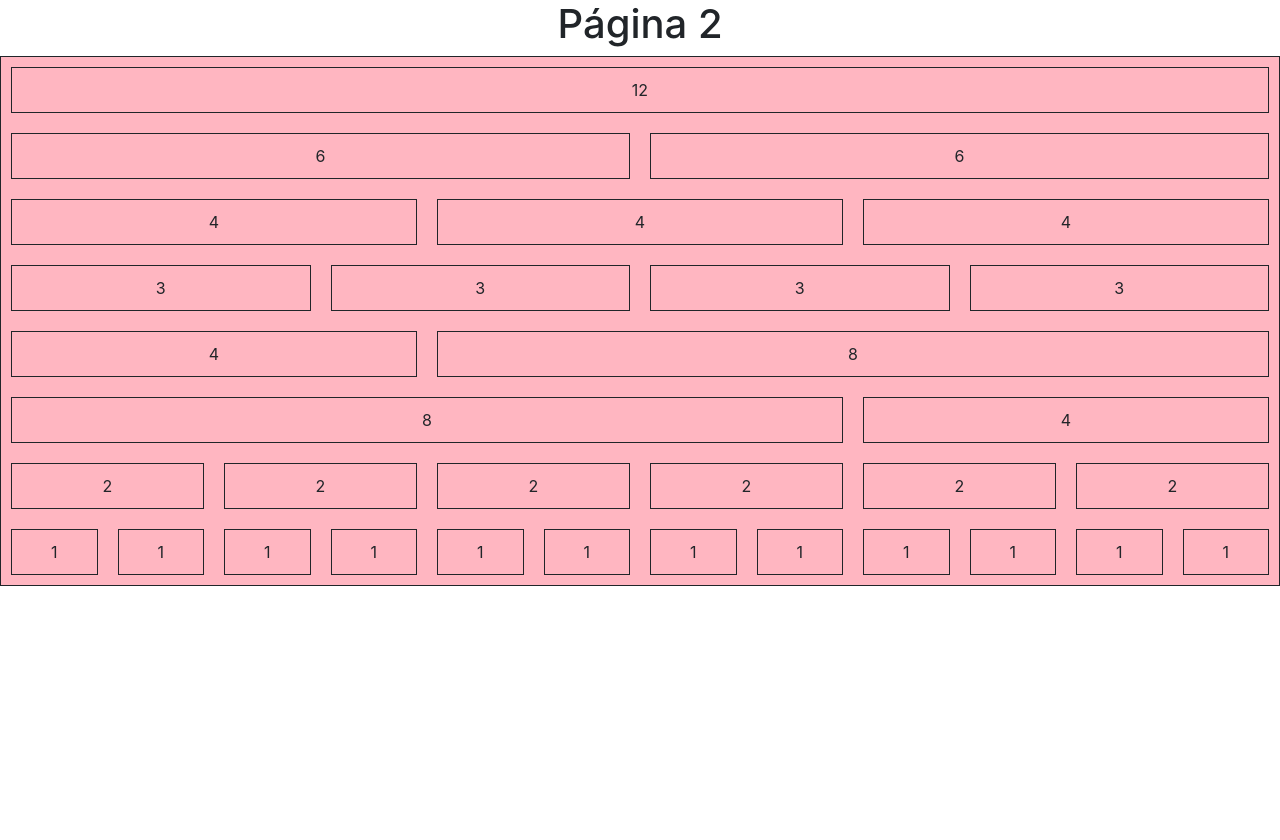
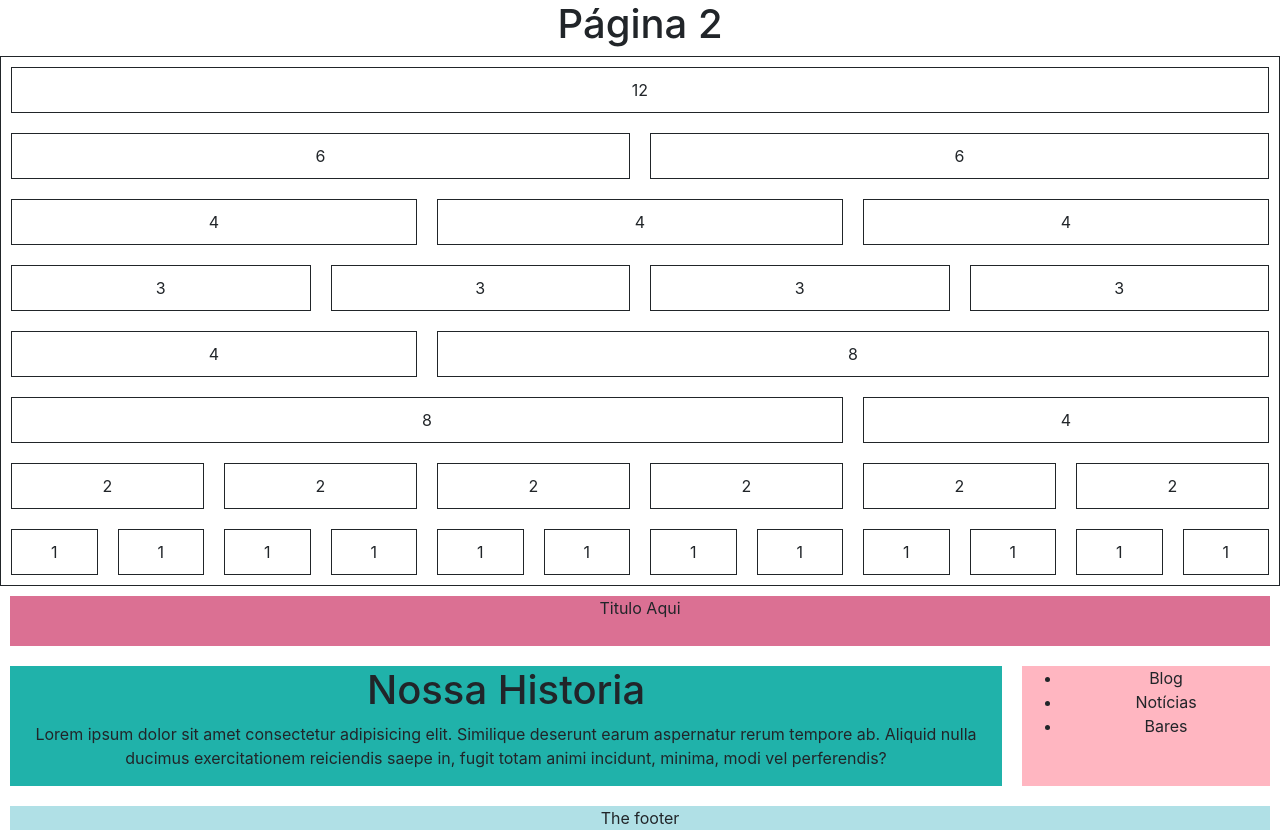
Before and after one commit to camichang/Bootstrap---trabalhos-sala, a plain HTML site: page Desenvolvendo com Bootstrap/pag2.html in a window 1280 px wide. Before the commit the page ends 800 px from the top, so only its background shows below. Drawn offline with nearby package versions, Linux system fonts and the light colour scheme.

Commit message:
Alteração Desenvolvendo
Correção do tamanho da tela

```diff
--- a/Desenvolvendo com Bootstrap/pag2.html
+++ b/Desenvolvendo com Bootstrap/pag2.html
@@ -13,7 +13,7 @@
 
 <body>
   <h1>Página 2</h1>
-  <div class="wrapper">
+  <div class="wrapper1">
     <div class="um">12</div>
     <div class="dois">6</div>
     <div class="tres">6</div>
@@ -48,6 +48,21 @@
     <div class="trintadois">1</div>
   </div>
 
+  <div class="wrapper2">
+    <header class="header">Titulo Aqui</header>
+
+    <article class="content"><h1>Nossa Historia</h1>
+    <p>Lorem ipsum dolor sit amet consectetur adipisicing elit. Similique deserunt earum aspernatur rerum tempore ab. Aliquid nulla ducimus exercitationem reiciendis saepe in, fugit totam animi incidunt, minima, modi vel perferendis?</p></article>
+    <aside class="side">
+        <ul>
+            <li>Blog</li>
+            <li>Notícias</li>
+            <li>Bares</li>
+        </ul>
+    </aside>
+    <footer class="footer">The footer</footer>
+</div>
+
   <script src="https://code.jquery.com/jquery-3.4.1.slim.min.js"
   integrity="sha384-J6qa4849blE2+poT4WnyKhv5vZF5SrPo0iEjwBvKU7imGFAV0wwj1yYfoRSJoZ+n"
   crossorigin="anonymous"></script>
--- a/Desenvolvendo com Bootstrap/style.css
+++ b/Desenvolvendo com Bootstrap/style.css
@@ -67,7 +67,7 @@
   }
 /* grid */
 
-.wrapper {
+.wrapper1{
     display: grid;
     grid-template-columns: repeat(12, [col-start] 1fr);
     grid-gap: 20px;
@@ -201,20 +201,55 @@
         grid-column: col-start 12 / span 1;
         border: solid 1px;
       }
-
-
+/* grid responsivo */
+      .wrapper2 {
+        display: grid;
+        grid-gap: 20px;
+        grid-template-areas:
+          "header"
+          "content"
+          "sidebar"
+          "ad"
+          "footer";
+      }
+      @media (min-width: 500px) {
+        .header{
+        background-color: palevioletred;
+        grid-area: header;
+          }
+        .side {
+        grid-area: side;
+          background-color: lightpink;
+        }
+        .content{
+            grid-area: content;
+            background-color: lightseagreen;
+        }
+        .footer {
+            grid-area: footer;
+            background-color: powderblue;
+        }
+          }
 
           @media (min-width: 500px) {
-    .wrapper {
-    background-color: lime;
+            .wrapper2 {
+              display: grid;
               grid-template-areas:
-        "div";
+                "header"
+                 "content"
+                 "side "
+                "footer";
+                grid-template-columns: 2;
+                grid-template-rows: 50px auto auto;
             }
         }
+
         @media (min-width: 700px) {
-    .wrapper {
-        background-color: lightpink;
+            .wrapper2 {
+              grid-template-columns: 4fr 1fr;
               grid-template-areas:
-            "div";
+                "header header"
+                "content side"
+                "footer footer"
              }
             }
```
Lines whose indentation alone changed are shown as unchanged.
